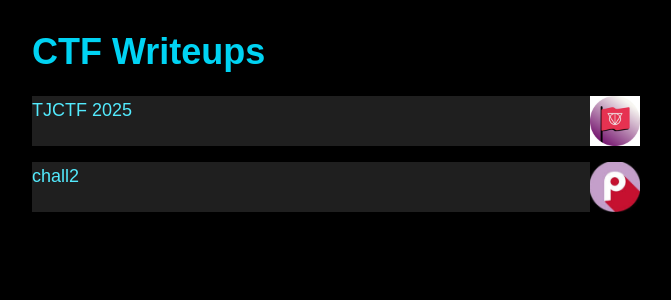
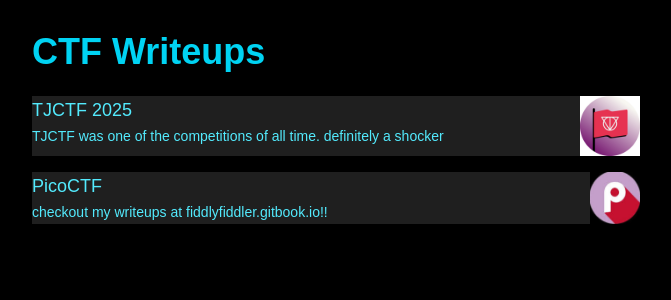
Before and after one commit to SpecialSeeds/cyberchargers-site, a Next.js app: page /writeups in a window 1280 px wide. Shown: the top 300 px of the page, without its empty margins (0-671 px from the left). Built offline with nearby package versions, Linux system fonts and the light colour scheme.

Commit message:
added header/description for writeup page

```diff
--- a/src/app/writeups/page.tsx
+++ b/src/app/writeups/page.tsx
@@ -1,33 +1,50 @@
+
 import Image from "next/image";
-import tj from "@/assets/tjctf.png";
-import picoImg from "@/assets/picoctf.jpeg";
+import picoPic from "@/assets/picoctf.jpeg";
+import tjPic from "@/assets/tjctf.png";
 export default function WriteupsPage() {
   return (
     <main className="min-h-screen p-8 bg-black text-white">
       <h1 className="text-4xl font-bold text-cyan-400">CTF Writeups</h1>
       <ul className="mt-6 space-y-4 flex-col w-1/2">
         <li className="flex bg-[#1f1f1f]">
+          <ul className="flex-col space-y-1 ">
             <a
-            href="/writeups/chall1"
+              href="/"
               className="text-lg text-cyan-300 hover:underline"
             >
               TJCTF 2025
             </a>
+            <br></br>
+            <a
+              href="/"
+              className="text-sm text-cyan-300 hover:underline"
+            >
+              TJCTF was one of the competitions of all time. definitely a
+              shocker
+            </a>
+          </ul>
           <Image
-            src={tj}
+            src={tjPic}
             alt="tjctf"
-            width={50}
-            height={50}
+            width={60}
+            height={60}
             className="ml-auto"
           />
         </li>
 
         <li className="flex bg-[#1f1f1f]">
-          <a href="/writeups/chall2" className="text-lg text-cyan-300 hover:underline">
-            chall2
+          <ul className="flex-col space-y-1 ">
+            <a href="/" className="text-lg text-cyan-300 hover:underline">
+              PicoCTF
             </a>
+            <br></br>
+            <a href="/" className="text-sm text-cyan-300 hover:underline">
+              checkout my writeups at fiddlyfiddler.gitbook.io!!
+            </a>
+          </ul>
           <Image
-            src={picoImg}
+            src={picoPic}
             alt="picoctf"
             width={50}
             height={50}
```
Lines whose indentation alone changed are shown as unchanged.
